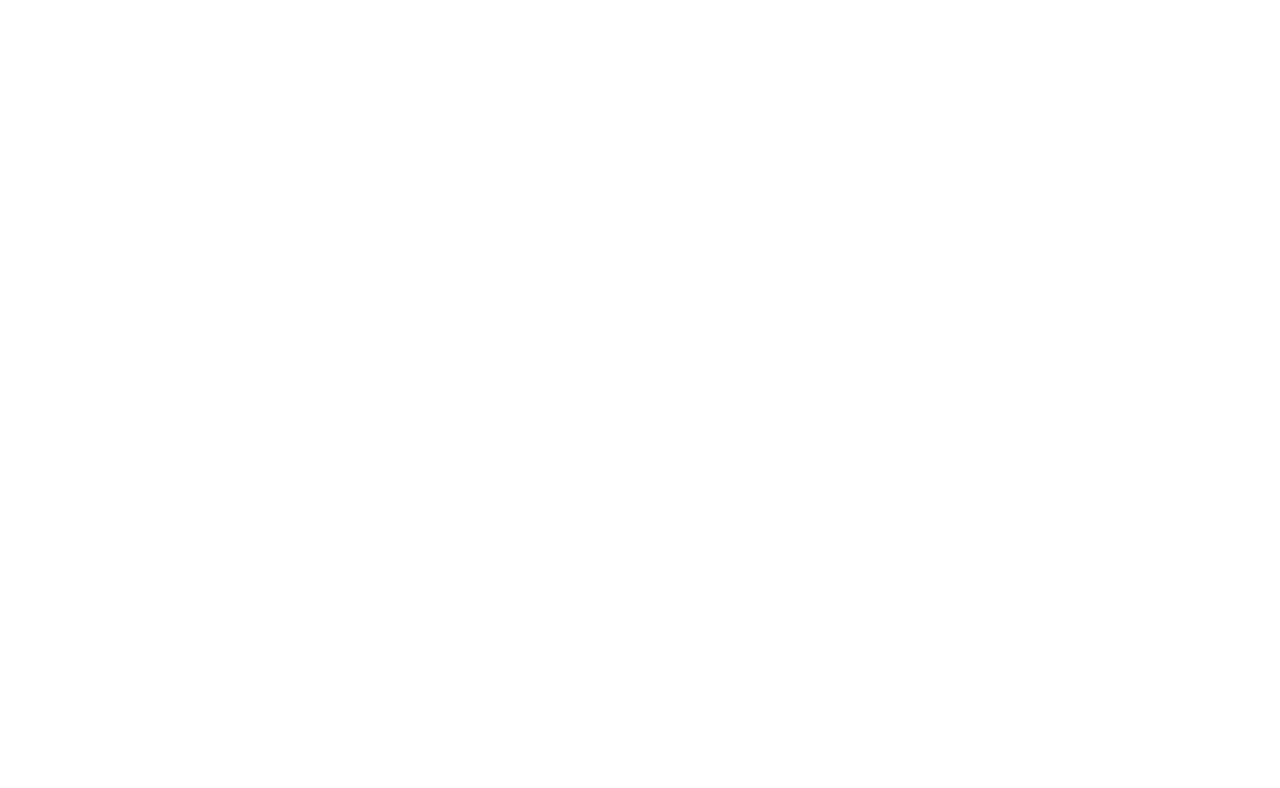
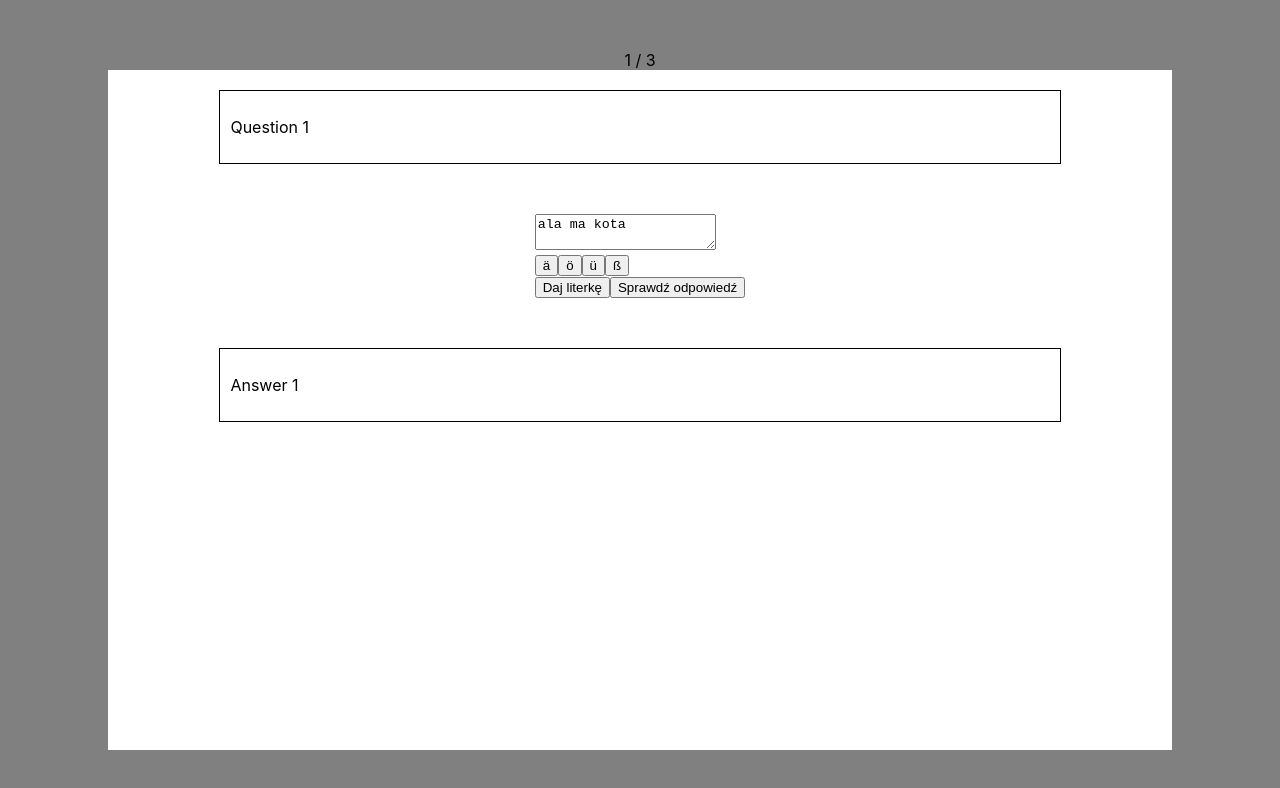
Before and after one commit to KTZgraph/pimpuszek-nlp, a React (Create React App) app in the folder src/frontend/client/: page /quizzes in a window 1280 px wide. Before the commit this address had no page. Shown: the top 788 px of the page. Built offline with nearby package versions, Linux system fonts and the light colour scheme.

Commit message:
userAnswer, hinst, extra letter, capslock, shift

```diff
--- a/src/frontend/client/src/App.css
+++ b/src/frontend/client/src/App.css
@@ -1,4 +1,4 @@
-.App {
+/* .App {
   text-align: center;
 }
 
@@ -35,4 +35,4 @@
   to {
     transform: rotate(360deg);
   }
-}
+} */
--- a/src/frontend/client/src/App.js
+++ b/src/frontend/client/src/App.js
@@ -2,6 +2,7 @@
 
 import Home from "./core/home/pages/Home";
 import FlashCardList from "./core/flashcards/pages/FlashCardList";
+import QuizzList from "./core/quizzes/pages/QuizzList";
 
 import "./App.css";
 
@@ -13,6 +14,7 @@
           <Route path="/">
             <Route index element={<Home />} />
             <Route path="flashcards" element={<FlashCardList />} />
+            <Route path="quizzes" element={<QuizzList />} />
           </Route>
         </Routes>
       </BrowserRouter>
--- /dev/null
+++ b/src/frontend/client/src/core/quizzes/components/Quizz.jsx
@@ -0,0 +1,149 @@
+import { useState, useRef, useEffect } from "react";
+import { germanLetters as extraLetters } from "../../../helpers/extra_letters";
+import { myXOR } from "../../../helpers/utils";
+
+import "./Quizz.scss";
+
+const Question = ({ question }) => {
+  return (
+    <section className="quiz__question">
+      <p>{question}</p>
+    </section>
+  );
+};
+
+const UserAnswer = ({
+  answer,
+  handleUserAnswer,
+  userAnswer,
+  setUserAnswer,
+  isShiftOn,
+  isCapsLockOn,
+}) => {
+  const [isFocused, setIsFocused] = useState(false);
+  const inputRef = useRef();
+
+  const handleLetter = (letter) => {
+    setUserAnswer((prevState) => prevState + letter);
+    console.log("inputRef.current.value: ", inputRef.current.value);
+  };
+
+  const handleHint = () => {
+    let result = "";
+    for (let i = 0; i < answer.length; i++) {
+      if (answer[i] === userAnswer[i]) {
+        result += answer[i];
+      } else {
+        result += answer[i];
+        setUserAnswer(result);
+        // musi być return bo inaczej zwróci całą odpowiedź
+        return;
+      }
+    }
+  };
+
+  const onFocus = () => {
+    setIsFocused(true);
+    inputRef.current.focus();
+  };
+
+  const onBlur = () => setIsFocused(false);
+
+  return (
+    <div className="quiz__user-answer">
+      <textarea
+        className="quiz__user-answer-textarea"
+        id="suerAnswer"
+        name="userAnswer"
+        value={userAnswer}
+        onChange={(e) => setUserAnswer(e.target.value)}
+        ref={inputRef}
+        onFocus={onFocus}
+        onBlur={onBlur}
+      />
+      <div className="quiz__user-answer-letters">
+        {extraLetters.map((letter) => (
+          <button
+            key={letter.low}
+            onFocus={onFocus}
+            className={`quiz__user-answer-letter ${
+              isFocused ? "quiz__user-answer-letter--focused" : ""
+            }`}
+            onClick={() =>
+              handleLetter(
+                myXOR(isShiftOn, isCapsLockOn) ? letter.upper : letter.lower
+              )
+            }
+          >
+            {myXOR(isShiftOn, isCapsLockOn) ? letter.upper : letter.lower}
+          </button>
+        ))}
+      </div>
+      <div className="quiz__user-answer-hints">
+        <button onClick={handleHint}>Daj literkę</button>
+        <button onClick={handleUserAnswer}>Sprawdź odpowiedź</button>
+      </div>
+    </div>
+  );
+};
+
+const Answer = ({ answer }) => {
+  return (
+    <section className="quiz__answer">
+      <p>{answer}</p>
+    </section>
+  );
+};
+
+const Quizz = ({ question, answer }) => {
+  const [isAnswered, setIsAnswered] = useState(false);
+  const [userAnswer, setUserAnswer] = useState("ala ma kota");
+  const [isShiftOn, setIsShiftOn] = useState(false);
+  const [isCapsLockOn, setIsCapsLockOn] = useState(false);
+
+  const handleUserAnswer = () => {
+    if (userAnswer.trim() === answer) console.log("dobra odpowiedź");
+    else console.log("ZŁA odpowiedź");
+    // TODO API
+  };
+
+  const handleKeyUp = (e) => {
+    setIsShiftOn(false);
+    if (e.getModifierState("CapsLock")) {
+      setIsCapsLockOn(true);
+    } else if (e.getModifierState("Shift")) {
+      console.log("shift się trzyma");
+      setIsShiftOn(true);
+    } else {
+      setIsCapsLockOn(false);
+    }
+  };
+
+  const handleKeyDown = (e) => {
+    if (e.key === "Shift") setIsShiftOn(true);
+  };
+
+  useEffect(() => {
+    document.addEventListener("keydown", (e) => handleKeyDown(e), true);
+    document.addEventListener("keyup", (e) => handleKeyUp(e), true);
+  });
+
+  return (
+    <div className="quiz">
+      <Question question={question} />
+
+      <UserAnswer
+        answer={answer}
+        handleUserAnswer={handleUserAnswer}
+        userAnswer={userAnswer}
+        setUserAnswer={setUserAnswer}
+        isShiftOn={isShiftOn}
+        isCapsLockOn={isCapsLockOn}
+      />
+
+      <Answer answer={answer} />
+    </div>
+  );
+};
+
+export default Quizz;
--- /dev/null
+++ b/src/frontend/client/src/core/quizzes/components/Quizz.scss
@@ -0,0 +1,25 @@
+.quiz {
+  display: flex;
+  flex-direction: column;
+  gap: 50px;
+  //   justify-content: center;
+  padding: 20px;
+  align-items: center;
+  background-color: white;
+  width: 80%;
+  min-height: 80vh;
+}
+
+.quiz__question {
+  width: 80%;
+  border: 1px solid black;
+  padding: 10px;
+  height: 40%;
+}
+
+.quiz__answer {
+  width: 80%;
+  border: 1px solid black;
+  padding: 10px;
+  height: 40%;
+}
--- /dev/null
+++ b/src/frontend/client/src/core/quizzes/pages/QuizzList.jsx
@@ -0,0 +1,43 @@
+import { useState, useEffect } from "react";
+
+import Quizz from "../components/Quizz";
+import "./QuizzList.scss";
+
+const DUMMY_DATA = [
+  {
+    id: 1,
+    question: "Question 1",
+    answer: "Answer 1",
+  },
+  {
+    id: 2,
+    question: "Question 2",
+    answer: "Answer 2",
+  },
+  {
+    id: 3,
+    question: "Question 3",
+    answer: "Answer 3",
+  },
+];
+
+const QuizzList = () => {
+  const [quizzId, setQuizzId] = useState(0);
+  const [data, setData] = useState(DUMMY_DATA);
+  const [quizzesTotal, setQuizzesTotal] = useState(0);
+
+  useEffect(() => {
+    setQuizzesTotal(data.length);
+  }, []);
+
+  return (
+    <div className="quiz-list">
+      <div className="quiz-list__counter">
+        {quizzId + 1} / {quizzesTotal}
+      </div>
+      <Quizz question={data[quizzId].question} answer={data[quizzId].answer} />
+    </div>
+  );
+};
+
+export default QuizzList;
--- /dev/null
+++ b/src/frontend/client/src/core/quizzes/pages/QuizzList.scss
@@ -0,0 +1,8 @@
+.quiz-list {
+  display: flex;
+  flex-direction: column;
+  background-color: grey;
+  min-height: 100vh;
+  justify-content: center;
+  align-items: center;
+}
--- /dev/null
+++ b/src/frontend/client/src/helpers/extra_letters.js
@@ -0,0 +1,6 @@
+export const germanLetters = [
+  { lower: "ä", upper: "Ä" },
+  { lower: "ö", upper: "Ö" },
+  { lower: "ü", upper: "Ü" },
+  { lower: "ß", upper: "ẞ" },
+];
--- /dev/null
+++ b/src/frontend/client/src/helpers/utils.js
@@ -0,0 +1,4 @@
+export function myXOR(a, b) {
+  // https://www.howtocreate.co.uk/xor.html
+  return (a ? 1 : 0) ^ (b ? 1 : 0);
+}
```
